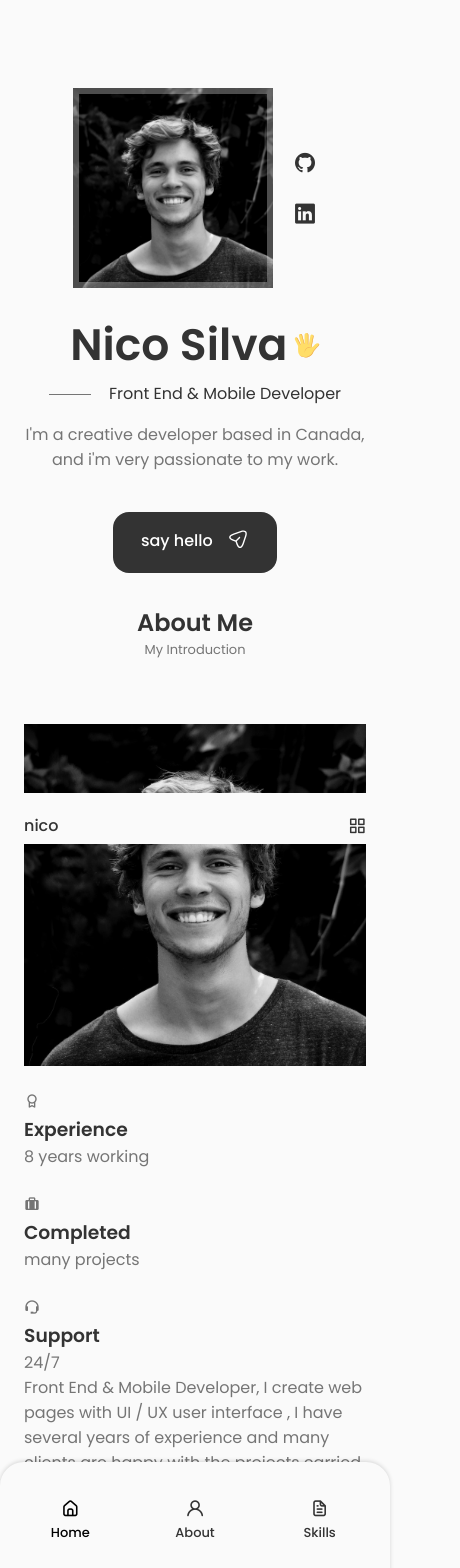
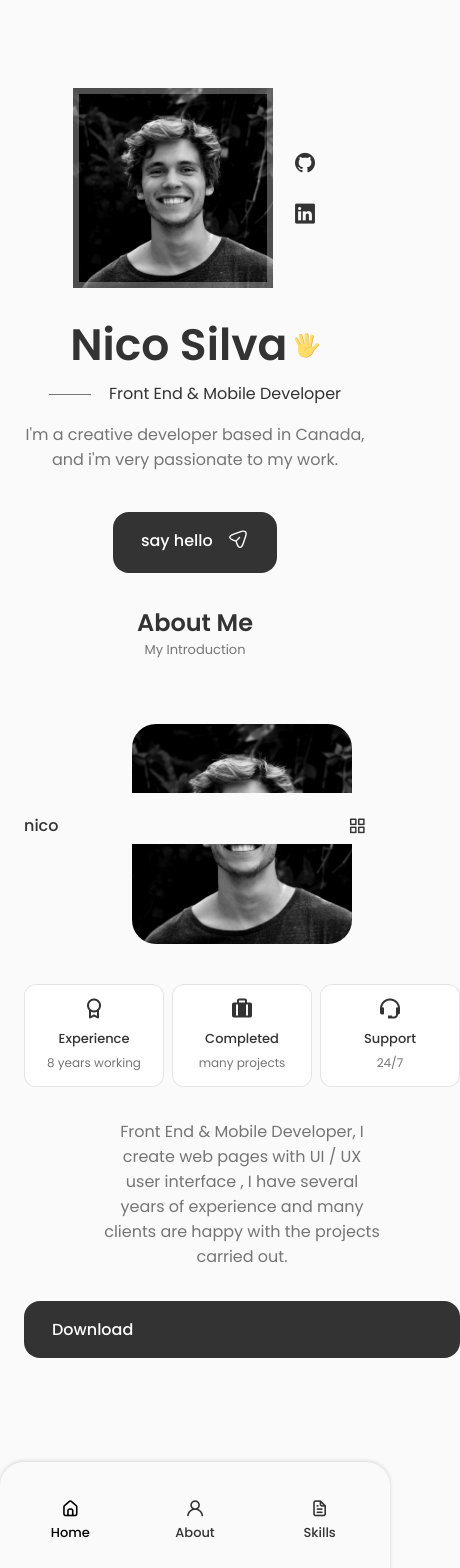
Before and after one commit to nicoisz/myWebSite, a React (Create React App) app: page / in a window 390 px wide. Shown: the top 1568 px of the page, 460 px wide, since content can reach past the window. After the commit the page ends 1390 px from the top, so only its background shows below. Built offline with nearby package versions, Linux system fonts and the light colour scheme; some icons are missing.

Commit message:
992 width

```diff
--- a/src/components/about/about.css
+++ b/src/components/about/about.css
@@ -0,0 +1,76 @@
+.about__container{
+    grid-template-columns: repeat(2,1fr);
+    align-items: center;
+    column-gap: 4rem;
+}
+
+.about__img{
+    width: 350px;
+    border-radius: 1.5rem;
+    justify-self: center;
+}
+
+.about__info{
+    grid-template-columns: repeat(3,140px);
+    gap:0.5rem;
+    margin-bottom: var(--mb-2);
+}
+
+.about__box{
+    background-color: var(--container-color);
+    border: 1px solid rgb(0, 0, 0,0.1);
+    border-radius: 0.75rem;
+    text-align: center;
+    padding: 1rem 1.25rem;
+}
+
+.about__icon{
+    font-size: 1.5rem;
+    color: var(--title-color);
+    margin-bottom: var(--mb-0-5);
+}
+
+.about__title{
+    font-size: var(--small-font-size);
+    font-weight: var(--font-medium);
+}
+
+.about__subtitle{
+    font-size: var(--smaller-font-size);
+}
+
+.about__description{
+    padding: 0 4rem 0 0 ;
+    margin-bottom: var(--mb-2-5);
+}
+
+@media screen and (max-width:992px){
+
+    .about__container{
+        grid-template-columns: 1fr;
+        row-gap: 2.5rem;
+    }
+
+    .about__img{
+        width: 220px;
+    }
+
+    .about__box{
+        padding: 0.75rem 0.5rem;
+    }
+
+    .about__data{
+        text-align: center;
+    }
+
+    .about__info{
+        justify-content: center;
+    }
+
+    .about__description{
+        padding: 0 5rem;
+        margin-bottom: 2rem;
+    }
+}
+@media screen and (max-width:768px){
+}
```
